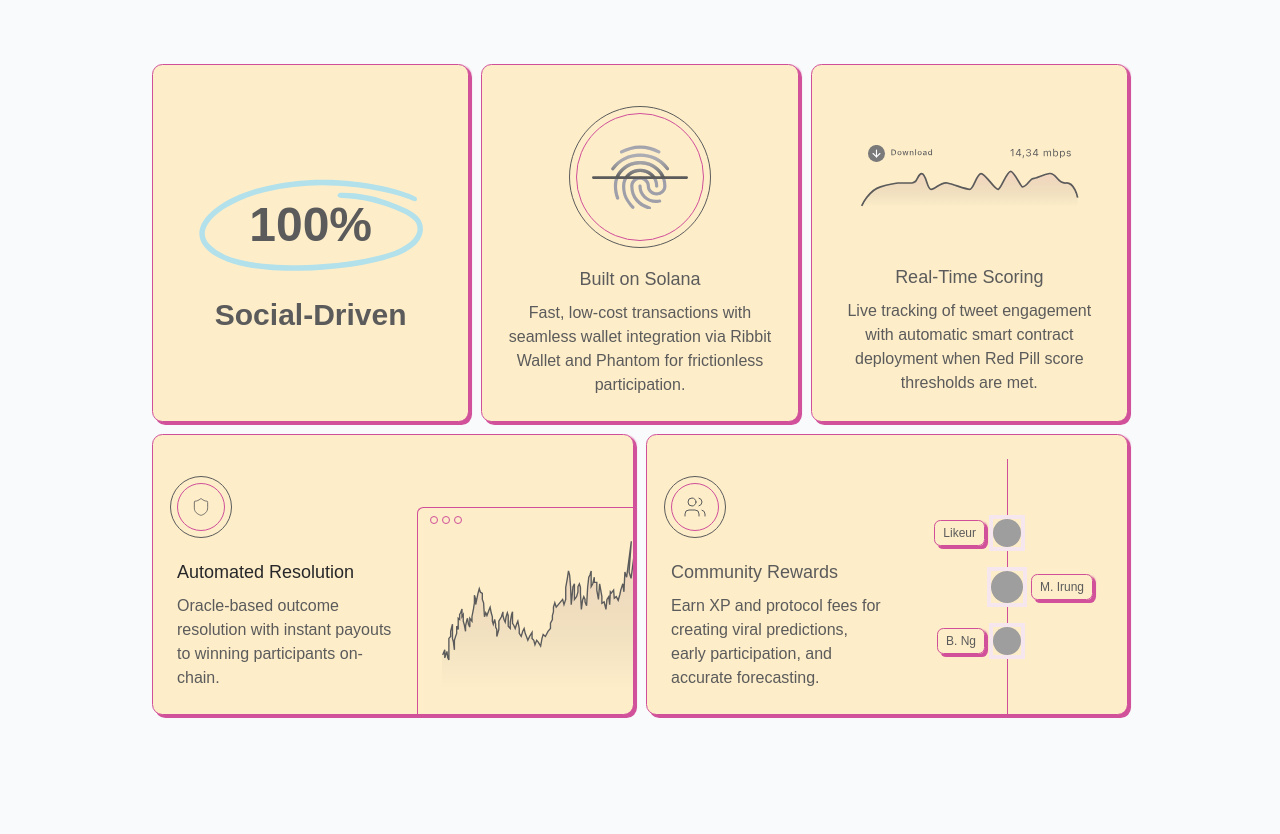
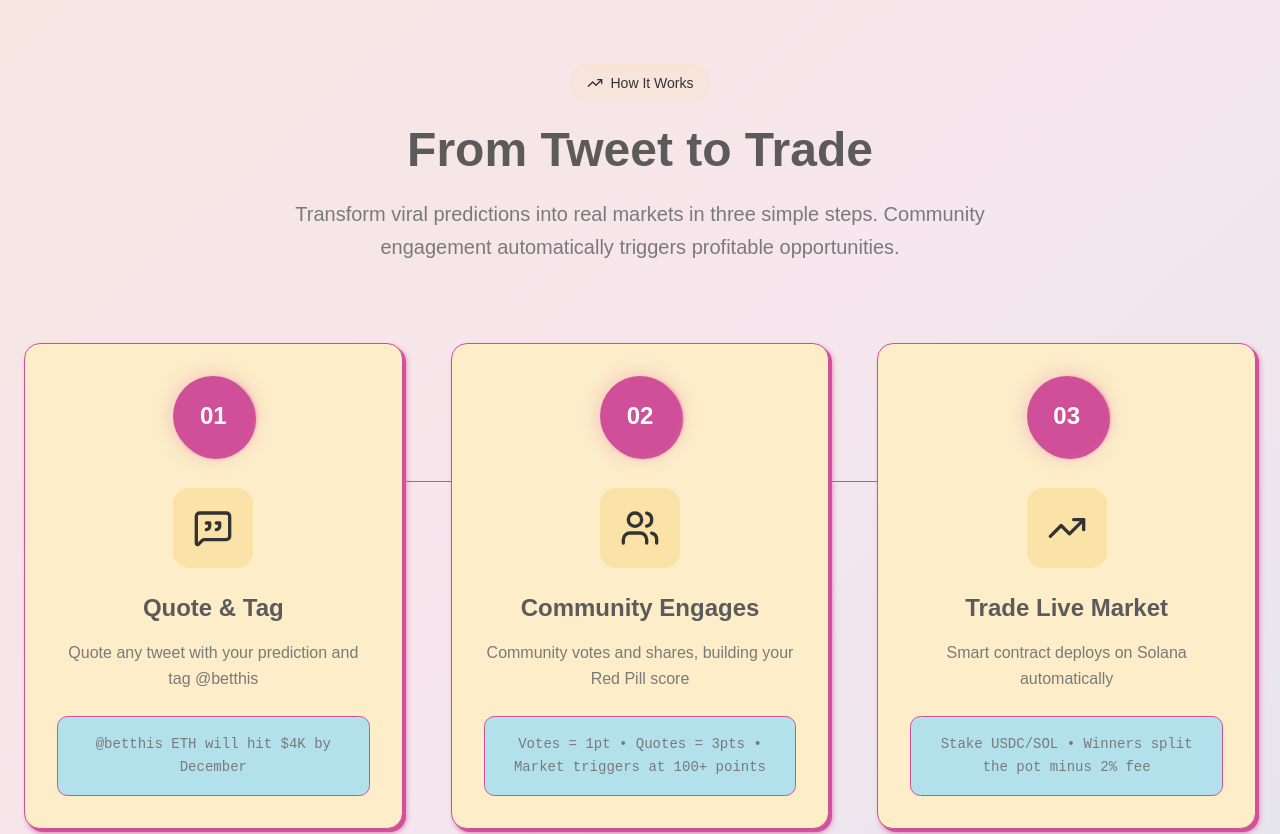
Before and after one commit to satyamneelkamal/experimentallandingpage, a Next.js app: page / in a window 1280 px wide. Shown: the part 1400-2234 px from the top of the page. Built offline with nearby package versions, Linux system fonts and the light colour scheme; grey boxes are pictures that could not be loaded.

Commit message:
meaningful-text

```diff
--- a/app/page.tsx
+++ b/app/page.tsx
@@ -1,4 +1,5 @@
   import HeroSection from '../components/hero-section'
+  import HowItWorks from '../components/how-it-works'
   import FeaturesSection from '../components/features'
   import IntegrationsSection from '../components/integrations'
   import StatsSection from '../components/stats'
@@ -12,6 +13,7 @@
     return (
       <>
         <HeroSection />
+        <HowItWorks />
         <FeaturesSection />
         <IntegrationsSection />
         <StatsSection />
--- /dev/null
+++ b/components/how-it-works.tsx
@@ -0,0 +1,124 @@
+import { MessageSquareQuote, Users, TrendingUp, ArrowRight } from 'lucide-react'
+
+export default function HowItWorks() {
+    const steps = [
+        {
+            number: "01",
+            icon: MessageSquareQuote,
+            title: "Quote & Tag",
+            description: "Quote any tweet with your prediction and tag @betthis",
+            example: "@betthis ETH will hit $4K by December"
+        },
+        {
+            number: "02",
+            icon: Users,
+            title: "Community Engages",
+            description: "Community votes and shares, building your Red Pill score",
+            example: "Votes = 1pt • Quotes = 3pts • Market triggers at 100+ points"
+        },
+        {
+            number: "03",
+            icon: TrendingUp,
+            title: "Trade Live Market",
+            description: "Smart contract deploys on Solana automatically",
+            example: "Stake USDC/SOL • Winners split the pot minus 2% fee"
+        }
+    ]
+
+    return (
+        <section className="py-16 md:py-32 relative overflow-hidden">
+            {/* Background decoration using CSS variables */}
+            <div className="absolute inset-0 bg-gradient-to-br from-accent/20 via-background to-muted/30"></div>
+
+            <div className="mx-auto max-w-7xl px-6 relative">
+                <div className="text-center space-y-6 mb-20">
+                    <div className="inline-flex items-center gap-2 bg-accent/20 text-accent-foreground rounded-full px-4 py-2 text-sm font-medium border border-accent/30">
+                        <TrendingUp className="size-4" />
+                        How It Works
+                    </div>
+                    <h2 className="section-title">
+                        From Tweet to Trade
+                    </h2>
+                    <p className="section-subtitle text-muted-foreground text-xl max-w-3xl mx-auto leading-relaxed">
+                        Transform viral predictions into real markets in three simple steps.
+                        Community engagement automatically triggers profitable opportunities.
+                    </p>
+                </div>
+
+                <div className="grid gap-12 lg:grid-cols-3 relative section-content">
+                    {/* Enhanced connecting elements using CSS variables */}
+                    <div className="hidden lg:flex absolute top-32 left-0 right-0 items-center justify-between px-32">
+                        <div className="flex items-center flex-1">
+                            <div className="flex-1 h-px bg-border relative">
+                                <div className="absolute inset-0 bg-gradient-to-r from-primary/60 to-transparent animate-pulse"></div>
+                            </div>
+                            <ArrowRight className="text-primary size-5 mx-4 animate-bounce" />
+                        </div>
+                        <div className="flex items-center flex-1">
+                            <div className="flex-1 h-px bg-border relative">
+                                <div className="absolute inset-0 bg-gradient-to-r from-transparent to-primary/60 animate-pulse"></div>
+                            </div>
+                            <ArrowRight className="text-primary size-5 mx-4 animate-bounce" style={{animationDelay: '0.5s'}} />
+                        </div>
+                    </div>
+
+                    {steps.map((step, index) => (
+                        <div key={index} className="relative group">
+                            {/* Enhanced step card using CSS variables */}
+                            <div className="bg-card backdrop-blur-sm rounded-2xl border border-border p-8 shadow-lg hover:shadow-xl transition-all duration-300 group-hover:border-primary/50 group-hover:bg-card/95">
+                                {/* Enhanced step number badge */}
+                                <div className="flex justify-center mb-8">
+                                    <div className="relative">
+                                        <div className="absolute -inset-1 bg-primary/20 rounded-full blur group-hover:bg-primary/30 transition-all"></div>
+                                        <div className="relative bg-primary text-primary-foreground rounded-full size-20 flex items-center justify-center text-2xl font-bold shadow-md">
+                                            {step.number}
+                                        </div>
+                                    </div>
+                                </div>
+
+                                {/* Enhanced icon */}
+                                <div className="flex justify-center mb-6">
+                                    <div className="bg-accent rounded-2xl size-20 flex items-center justify-center group-hover:scale-110 transition-transform duration-300 border border-accent/20">
+                                        <step.icon className="size-10 text-accent-foreground" />
+                                    </div>
+                                </div>
+
+                                <h3 className="text-2xl font-bold text-center mb-4 text-card-foreground group-hover:text-primary transition-colors">{step.title}</h3>
+                                <p className="text-muted-foreground text-center mb-6 leading-relaxed">{step.description}</p>
+
+                                {/* Enhanced example box */}
+                                <div className="bg-muted rounded-xl p-4 border border-border">
+                                    <div className="text-sm text-muted-foreground font-mono text-center leading-relaxed">
+                                        {step.example}
+                                    </div>
+                                </div>
+                            </div>
+
+                            {/* Mobile connecting arrow */}
+                            {index < steps.length - 1 && (
+                                <div className="lg:hidden flex justify-center mt-8">
+                                    <div className="flex flex-col items-center">
+                                        <div className="w-px h-8 bg-border"></div>
+                                        <ArrowRight className="text-primary size-5 rotate-90 animate-bounce" style={{animationDelay: `${index * 0.2}s`}} />
+                                    </div>
+                                </div>
+                            )}
+                        </div>
+                    ))}
+                </div>
+
+                {/* Enhanced call to action using CSS variables */}
+                <div className="text-center mt-20">
+                    <div className="inline-flex items-center gap-3 text-lg font-medium bg-accent/20 backdrop-blur-sm rounded-full px-8 py-4 border border-accent/30 shadow-md hover:shadow-lg hover:bg-accent/30 transition-all duration-300 hover:scale-105">
+                        <div className="bg-primary rounded-full p-2">
+                            <TrendingUp className="size-5 text-primary-foreground" />
+                        </div>
+                        <span className="text-foreground font-semibold">
+                            Ready to turn your predictions into profits?
+                        </span>
+                    </div>
+                </div>
+            </div>
+        </section>
+    )
+}
```
Also changed, not shown: image.png (added), 1 other file (tests, documents, lock files or other folders).
